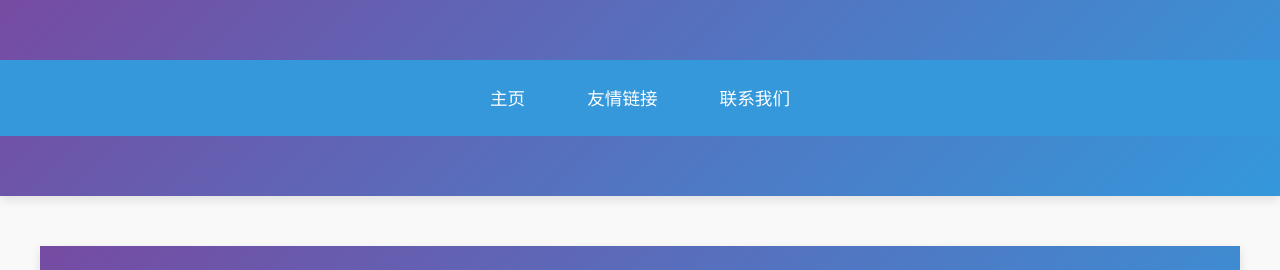
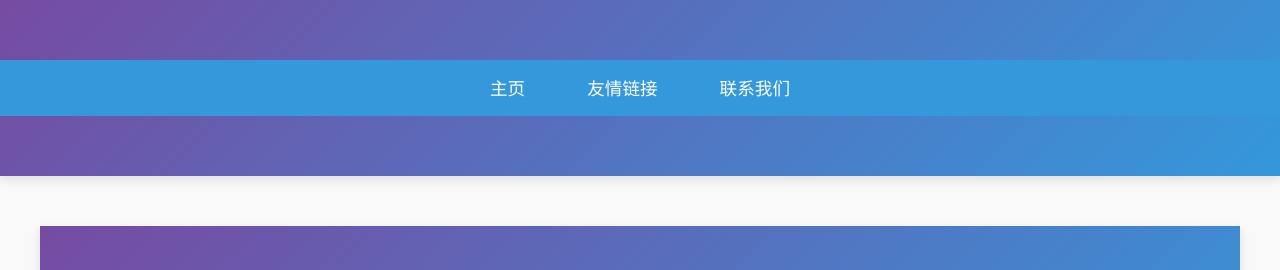
Before and after one commit to FurCraft-Official/FurCraft, a plain HTML site: page index.html in a window 1280 px wide. Shown: the top 270 px of the page. Drawn offline with Linux system fonts and the light colour scheme.

Commit message:
Update index.html

```diff
--- a/index.html
+++ b/index.html
@@ -150,7 +150,7 @@
         .navbar {
             background-color: #3498db; /* 背景颜色 */
             overflow: hidden;
-            padding: 10px 0;
+            padding: 0px 0;
         }
 
         .navbar ul {
```
